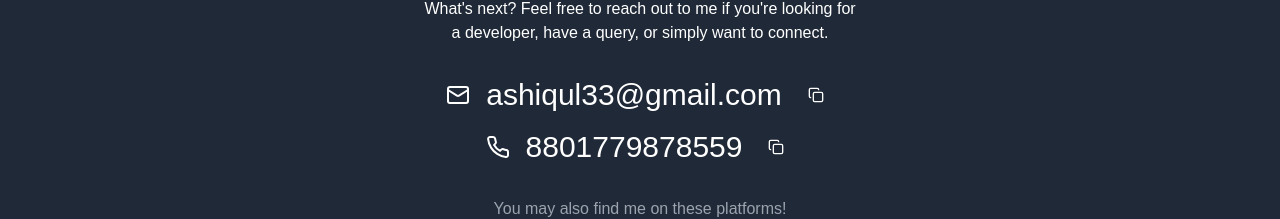
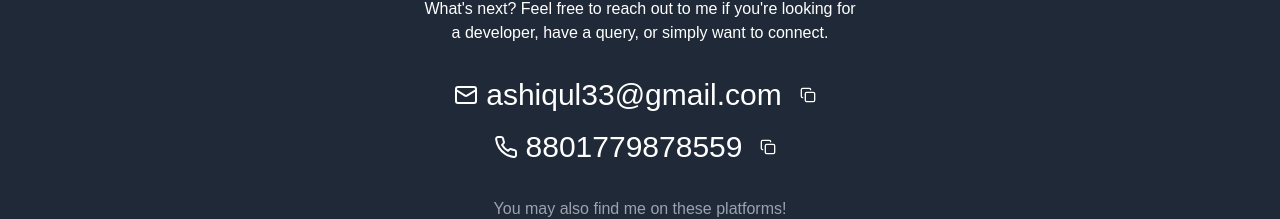
Before and after one commit to ashiqul33/ashiqul, a Next.js app: page / in a window 1280 px wide. Shown: the part 5019-5238 px from the top of the page. Built offline with nearby package versions, Linux system fonts and the light colour scheme.

Commit message:
update design

```diff
--- a/components/Footer.tsx
+++ b/components/Footer.tsx
@@ -28,16 +28,16 @@ export const Footer = ({ email, phone, github, linkedin, name }: FooterProps) =>
         </p>
         <div className="flex flex-col items-center space-y-4 mb-8">
           <div className="flex items-center">
-            <Mail className="h-6 w-6 mr-4" />
+            <Mail className="h-6 w-6 mr-2" />
             <span className="text-3xl">{email}</span>
-            <Button variant="ghost" size="icon" onClick={() => handleCopy(email)} className="ml-4">
+            <Button variant="ghost" size="icon" onClick={() => handleCopy(email)} className="ml-2">
               <Copy className="h-4 w-4" />
             </Button>
           </div>
           <div className="flex items-center">
-            <Phone className="h-6 w-6 mr-4" />
+            <Phone className="h-6 w-6 mr-2" />
             <span className="text-3xl">{phone}</span>
-            <Button variant="ghost" size="icon" onClick={() => handleCopy(phone)} className="ml-4">
+            <Button variant="ghost" size="icon" onClick={() => handleCopy(phone)} className="ml-2">
               <Copy className="h-4 w-4" />
             </Button>
           </div>
--- a/components/ProjectCard.tsx
+++ b/components/ProjectCard.tsx
@@ -14,7 +14,7 @@ export type projectType = {
 
 export const ProjectCard = ({ project, index }: { project: projectType; index: number }) => (
   <Card className="bg-gray-800 border-gray-700 flex flex-col md:flex-row">
-    <CardContent className={`bg-gray-600 p-0 flex-1 ${(index & 1) === 0 ? "order-first rounded-s-xl" : "order-last rounded-e-xl"}`}>
+    <CardContent className={`bg-gray-600 p-0 flex-1 order-first rounded-t-xl sm:rounded-none ${(index & 1) === 0 ? "md:order-first md:rounded-s-xl" : "md:order-last md:rounded-e-xl"}`}>
       <Image src={project.image} alt={project.title} width={400} height={0} className="w-full p-8 object-cover" />
     </CardContent>
     <CardContent className="p-6 flex-1">
```
